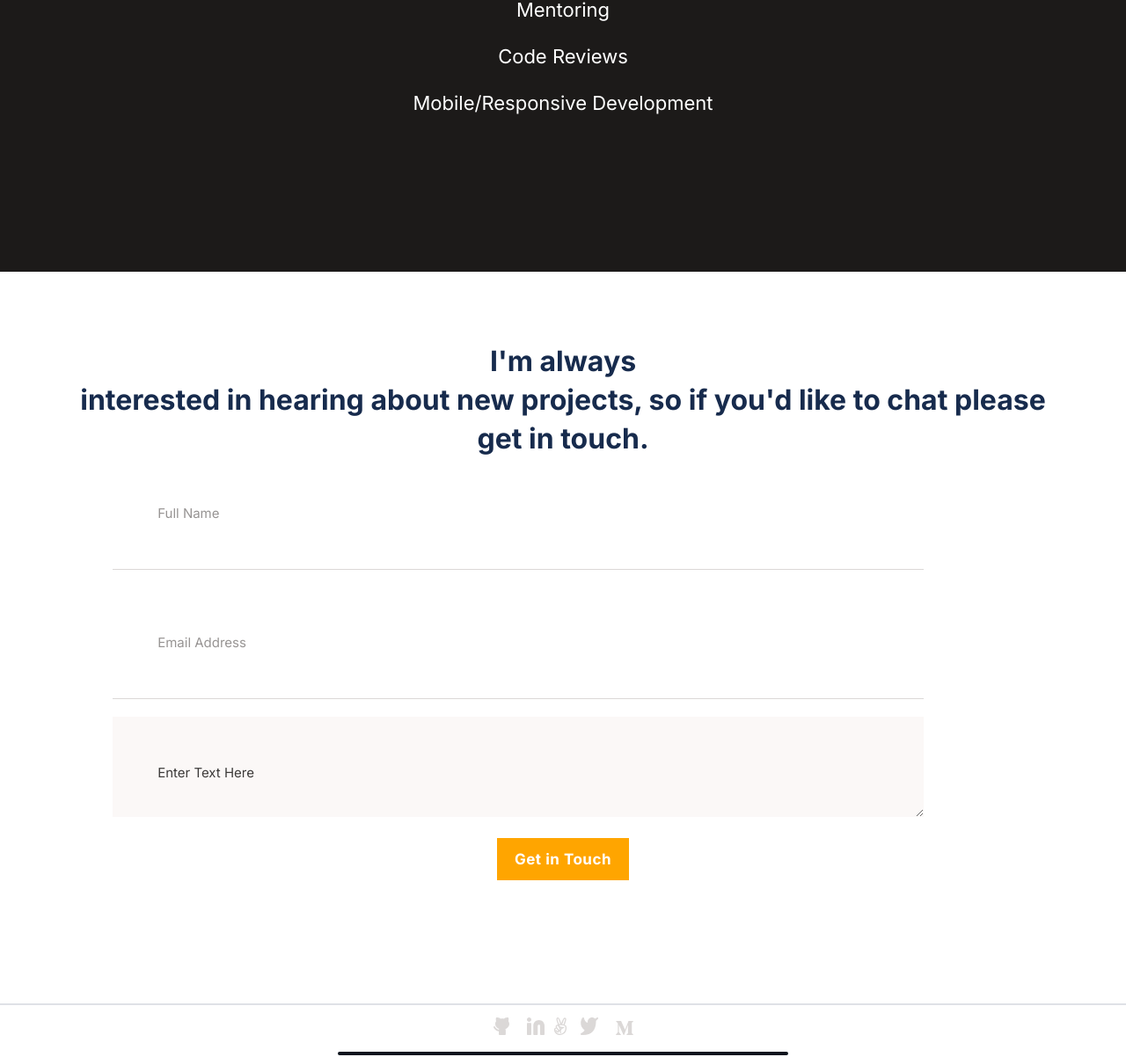
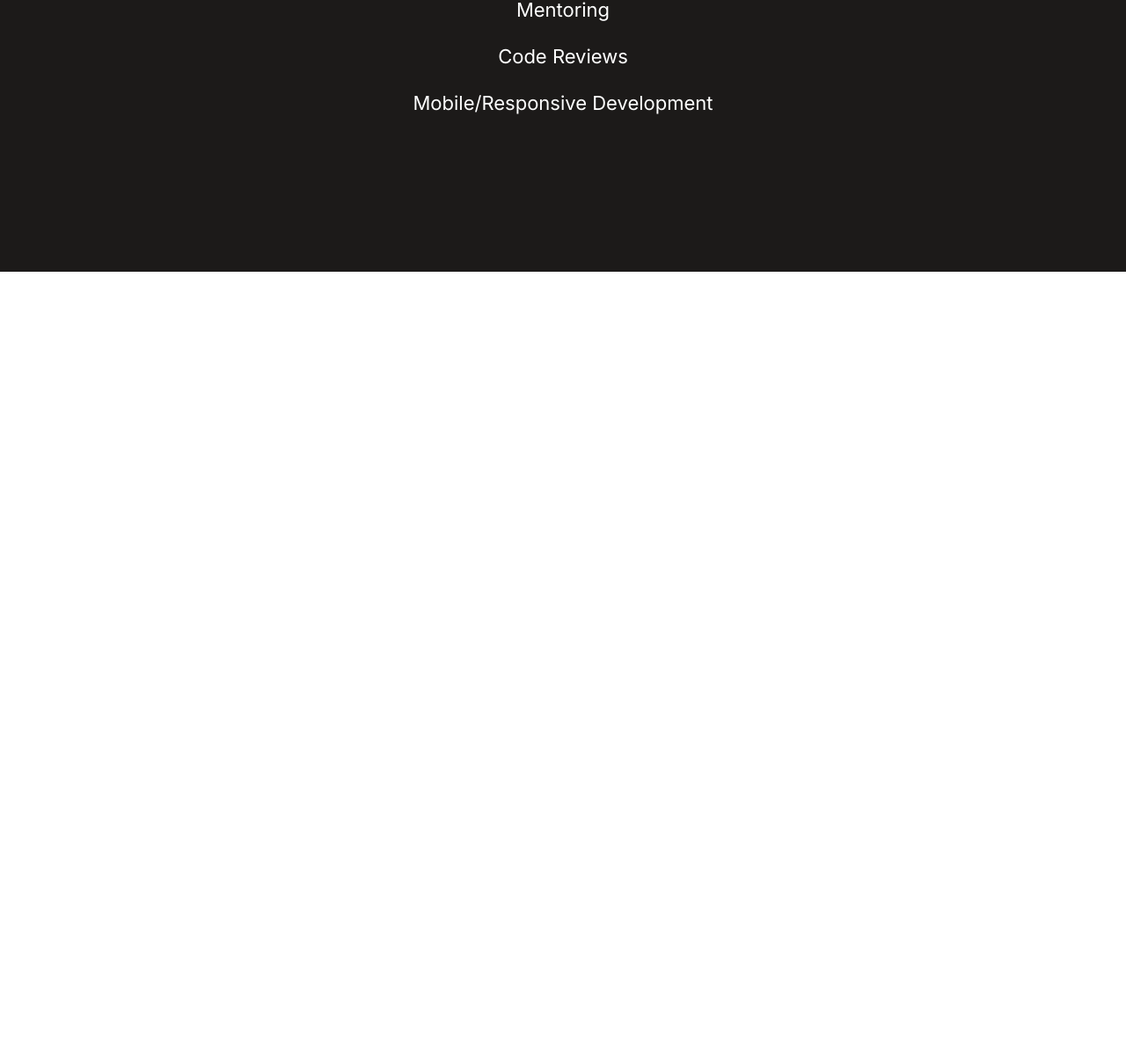
Before and after one commit to zhadier/Contact-Form-Reviewable, a plain HTML site: page index.html in a window 1280 px wide. Shown: the part 6398-7600 px from the top of the page at 88% size. After the commit the page ends 6707 px from the top, so only its background shows below. Drawn offline with Linux system fonts and the light colour scheme.

Commit message:
Revert "Feature/contact form"

```diff
--- a/css/main.css
+++ b/css/main.css
@@ -325,123 +325,3 @@ li {
 .skills {
   list-style: inside url("../media/svg/circle.svg");
 }
-
-/* ### Footer ### */
-footer {
-  display: flex;
-  flex-direction: column;
-  align-items: center;
-  padding: 80px 0 2px 0;
-}
-
-.footer-head {
-  padding: 0 5% 0 5%;
-}
-
-.footer-head h2 {
-  font-family: 'Inter', sans-serif;
-  font-style: normal;
-  font-weight: bold;
-  font-size: 32px;
-  line-height: 44px;
-  text-align: center;
-  color: #172b4d;
-}
-
-.footer-form {
-  display: flex;
-  flex-direction: column;
-  width: 90%;
-  padding: 0 5% 0 5%;
-}
-
-#form-button {
-  margin-left: 0;
-  font-family: 'Inter', sans-serif;
-  font-style: normal;
-  font-weight: 700;
-  font-size: 17px;
-  line-height: 24px;
-  display: flex;
-  align-items: center;
-  justify-content: center;
-  letter-spacing: 0.03em;
-  color: #fff;
-  background-color: orange;
-  height: 48px;
-  border: 0;
-  width: 150px;
-  align-self: center;
-}
-
-input {
-  width: 90%;
-  border: 0;
-  border-bottom: 1px solid #dbd8d7;
-  padding: 5%;
-  margin-bottom: 20px;
-  font-family: Inter, sans-serif;
-  font-size: 15px;
-  font-style: normal;
-  font-weight: 400;
-  line-height: 24px;
-  letter-spacing: 0;
-  text-align: left;
-}
-
-input::placeholder {
-  color: #979493;
-}
-
-textarea {
-  width: 90%;
-  height: 114px;
-  margin-bottom: 24px;
-  border: 0;
-  padding: 5%;
-  background: #fbf8f7;
-  font-family: 'Inter', sans-serif;
-  font-size: 15px;
-  font-style: normal;
-  font-weight: 400;
-  line-height: 24px;
-  letter-spacing: 0;
-  text-align: left;
-  color: #3c3a39;
-}
-
-textarea::placeholder {
-  color: #3c3a39;
-}
-
-footer hr.footer-end {
-  width: 40%;
-  height: 0;
-  margin-left: 5%;
-  margin-right: 5%;
-  border: 2.5px solid #0d151e;
-  border-radius: 3px;
-  background-color: #0d151e;
-}
-
-footer hr.footer-social-network {
-  width: 100%;
-  height: 0;
-  margin-left: -24px;
-  margin-right: -24px;
-  border: 0.5px solid #dfe1e6;
-  margin-top: 140px;
-}
-
-.footer-Links {
-  display: flex;
-  flex-direction: row;
-  justify-content: center;
-  list-style: none;
-  padding-left: 0;
-}
-
-.footer-Links_li {
-  padding-right: 10px;
-  padding-left: 10px;
-}
--- a/index.html
+++ b/index.html
@@ -28,7 +28,8 @@
         <p class="intro-text">
           I can help you build a product, feature or website <br />
           Look through some of my work and experience! <br />
-          If you like what you see and have a project you need coded, don’t hestiate to contact me.
+          If you like what you see and have a project you need coded, don’t
+          hestiate to contact me.
         </p>
         <div class="social">
           <a
@@ -37,7 +38,11 @@
             target="_blank"
             rel="noreferrer noopener"
           >
-            <img class="social-icon" src="./media/svg/github.svg" alt="GitHub Icon" />
+            <img
+              class="social-icon"
+              src="./media/svg/github.svg"
+              alt="GitHub Icon"
+            />
           </a>
           <a
             class="social-link"
@@ -45,7 +50,11 @@
             target="_blank"
             rel="noreferrer noopener"
           >
-            <img class="social-icon" src="./media/svg/linkedin.svg" alt="LinkedIn Icon" />
+            <img
+              class="social-icon"
+              src="./media/svg/linkedin.svg"
+              alt="LinkedIn Icon"
+            />
           </a>
           <a
             class="social-link"
@@ -53,7 +62,11 @@
             target="_blank"
             rel="noreferrer noopener"
           >
-            <img class="social-icon" src="./media/svg/angel.svg" alt="AngelList Icon" />
+            <img
+              class="social-icon"
+              src="./media/svg/angel.svg"
+              alt="AngelList Icon"
+            />
           </a>
           <a
             class="social-link"
@@ -61,7 +74,11 @@
             target="_blank"
             rel="noreferrer noopener"
           >
-            <img class="social-icon" src="./media/svg/twitter.svg" alt="Twitter Icon" />
+            <img
+              class="social-icon"
+              src="./media/svg/twitter.svg"
+              alt="Twitter Icon"
+            />
           </a>
           <a
             class="social-link"
@@ -69,7 +86,11 @@
             target="_blank"
             rel="noreferrer noopener"
           >
-            <img class="social-icon" src="./media/svg/medium.svg" alt="Medium Icon" />
+            <img
+              class="social-icon"
+              src="./media/svg/medium.svg"
+              alt="Medium Icon"
+            />
           </a>
         </div>
       </div>
@@ -77,7 +98,11 @@
         <h2>My Recent Work</h2>
         <hr />
         <div class="first-card">
-          <img src="./media/png/ubrunning.png" alt="UB-Running Screenshot" class="first-card-img" />
+          <img
+            src="./media/png/ubrunning.png"
+            alt="UB-Running Screenshot"
+            class="first-card-img"
+          />
           <div class="first-card-description">
             <h2>UB Running</h2>
             <p class="description blue-color">
@@ -104,9 +129,9 @@
           <div class="card-description">
             <h2>GTime</h2>
             <p class="white-description">
-              This is the front-end of a website that tracks your game stats, so you can see how
-              much you are improving. Built with JavaScript. (The link to the back-end API can be
-              found in the GitHub repo)
+              This is the front-end of a website that tracks your game stats, so
+              you can see how much you are improving. Built with JavaScript.
+              (The link to the back-end API can be found in the GitHub repo)
             </p>
             <ul class="project-stacks card-stacks">
               <li>HTML</li>
@@ -130,8 +155,7 @@
           <div class="card-description">
             <h2>Weather App</h2>
             <p class="white-description">
-              This is a responsive weather app made with JavaScript that displays the temperature,
-              humidity and timezone for cities around the world.
+              This is a responsive weather app made with JavaScript that displays the temperature, humidity and timezone for cities around the world.
             </p>
             <ul class="project-stacks card-stacks">
               <li>HTML</li>
@@ -172,7 +196,9 @@
         <div class="card katchy">
           <div class="card-description">
             <h2>Katchy</h2>
-            <p class="white-description">This is a website for recipes made with Ruby on Rails</p>
+            <p class="white-description">
+              This is a website for recipes made with Ruby on Rails
+            </p>
             <ul class="project-stacks card-stacks">
               <li>Ruby</li>
               <li>Ruby on Rails</li>
@@ -190,17 +216,21 @@
             >
           </div>
         </div>
+
       </div>
       <div class="about-me">
         <section class="about-me-section">
           <h2>About me</h2>
           <p class="about-me-text">
-            I am a skilled Full-Stack Web Developer who loves making pages with beautiful UI. I have
-            studied at Microverse, and I am experienced in remote work.
+            I am a skilled Full-Stack Web Developer who loves making pages with
+            beautiful UI. I have studied at Microverse, and I am experienced in
+            remote work.
             <br />
-            I've also been a good helping hand to a lot of developers in different communities!
+            I've also been a good helping hand to a lot of developers in
+            different communities!
             <br />
-            if you'd like to get in contact about potential job opportunities, please reach out!
+            if you'd like to get in contact about potential job opportunities,
+            please reach out!
           </p>
           <a
             href="https://docs.google.com/document/d/1lYq0Kb50TujzJzDWGobIchRI17JMnAiZMF9OBQgNU68/edit?usp=sharing"
@@ -259,56 +289,11 @@
           </ul>
         </div>
       </div>
+    </main>
 
-      <footer id="Contact">
-        <section class="footer-head">
-          <h2>
-            I'm always <br />
-            interested in hearing about new projects, so if you'd like to chat please get in touch.
-          </h2>
-        </section>
-
-        <form class="footer-form" action="https://formspree.io/f/xdobnpad" method="post">
-          <input type="text" id="name" name="user-name" maxlength="30" placeholder="Full Name" required />
-          <input type="email" id="email" name="user-email" maxlength="500" placeholder="Email Address" required />
-          <textarea
-            name="message"
-            id="msg"
-            maxlength="500"
-            placeholder="Enter Text Here"
-            required
-          ></textarea>
-          <button id="form-button" type="submit">Get in Touch</button>
-          <span></span>
-        </form>
-
-        <hr class="footer-social-network" />
-
-        <ul class="footer-Links">
-          <li class="footer-Links_li">
-            <a href="https://github.com/zhadier"><img src="./media/svg/github.svg" alt="img" /></a>
-          </li>
-          <li class="footer-Links_li">
-            <a href="https://www.linkedin.com/in/zeeshan-haider-330404220/"
-              ><img src=./media/svg/linkedin.svg alt="linkedin account"></a
-            >
-          </li>
-          <li class="footer-Links">
-            <a href="#"><img src="./media/svg/angel.svg" alt="img" /></a>
-          </li>
-          <li class="footer-Links_li">
-            <a href="https://twitter.com/felonicious"
-              ><img src="./media/svg/twitter.svg" alt="img"
-            /></a>
-          </li>
-          <li class="footer-Links_li">
-            <a href="#"><img src="./media/svg/medium.svg" alt="img" /></a>
-          </li>
-        </ul>
-
-        <hr class="footer-end" />
-      </footer>
-    </main>
-    <script src="https://kit.fontawesome.com/e966a3bd22.js" crossorigin="anonymous"></script>
+    <script
+      src="https://kit.fontawesome.com/e966a3bd22.js"
+      crossorigin="anonymous"
+    ></script>
   </body>
 </html>
```
Also changed, not shown: .stylelintrc.json (deleted), ss.png (deleted), 4 other files.
